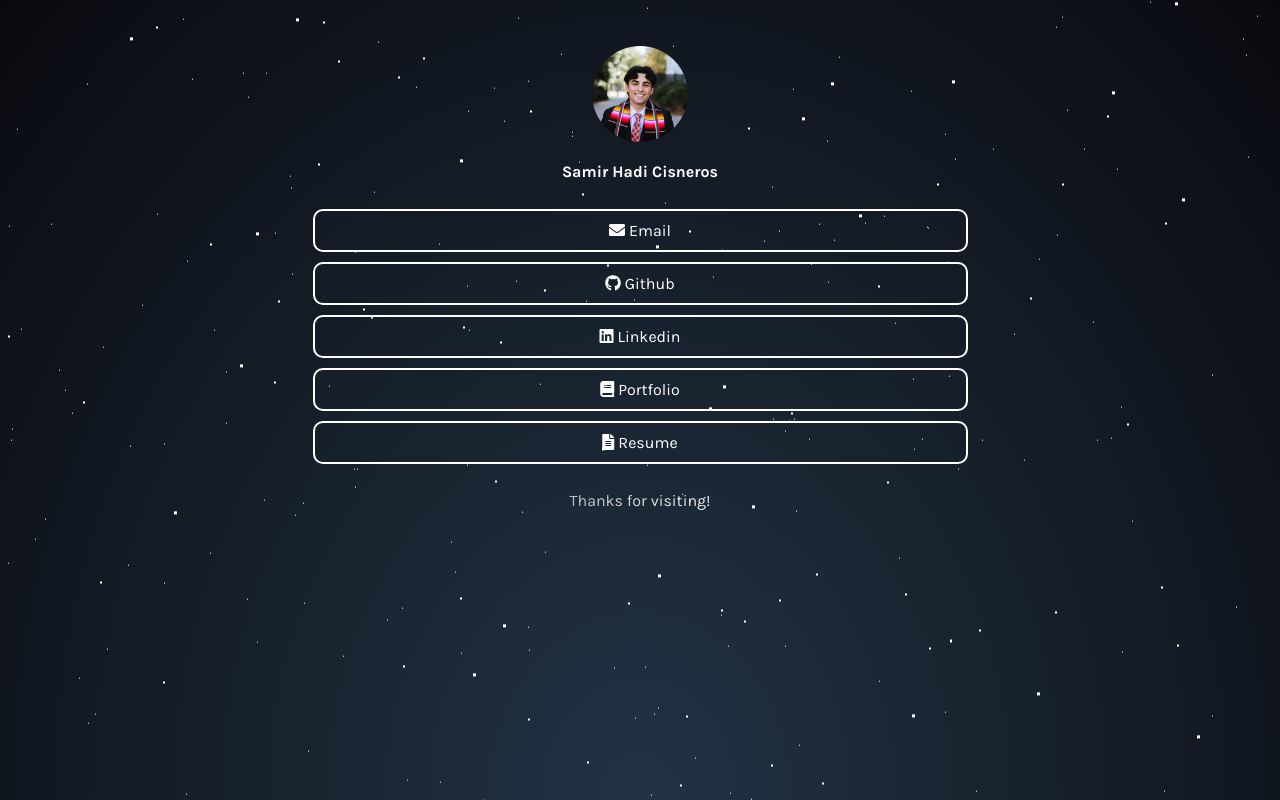
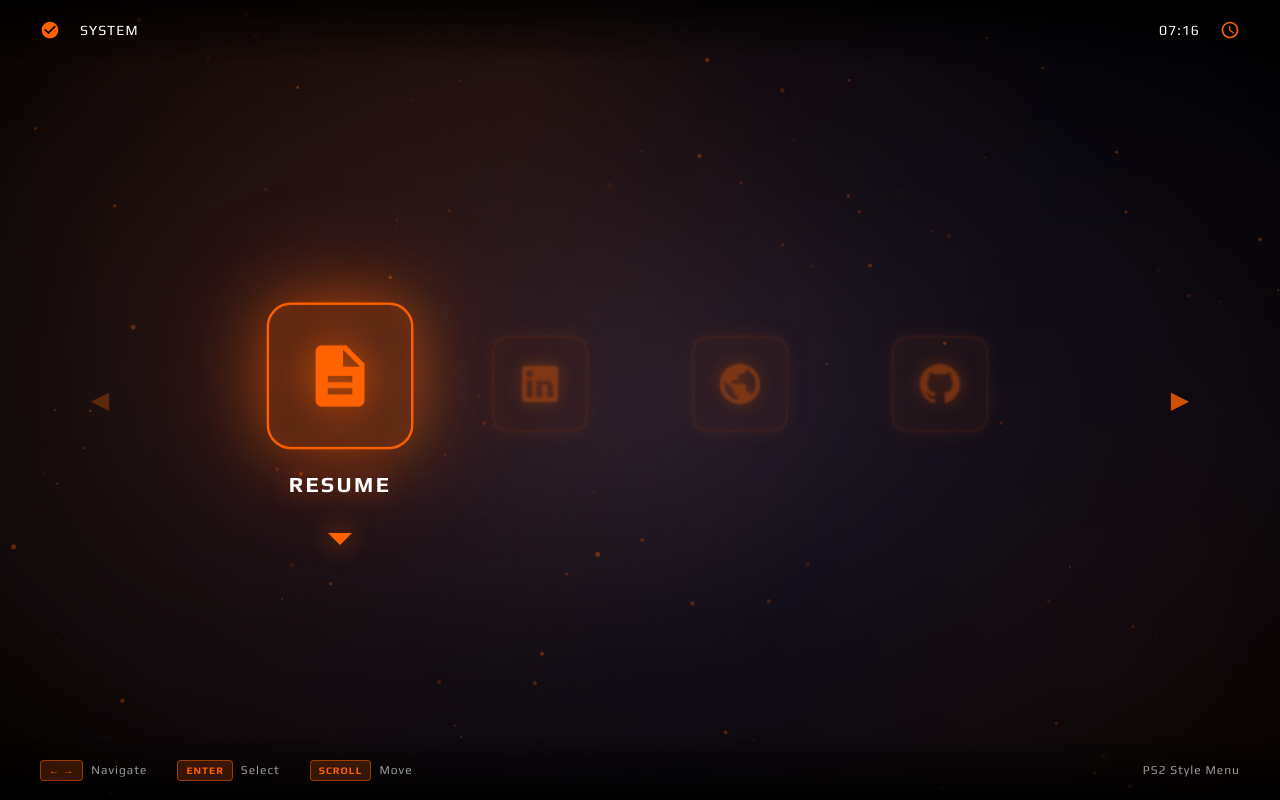
Before and after one commit to samirhadii/samirhadii.github.io, a plain HTML site: page index.html in a window 1280 px wide. Drawn offline with Linux system fonts and the light colour scheme.

Commit message:
Use game menu styling

```diff
--- a/index.html
+++ b/index.html
@@ -10,64 +10,102 @@
     <title>Samir Hadi Cisneros | Links</title>
     <!-- Favicon -->
     <link rel="icon" href="ProfPic.jpeg" type="image/x-icon" />
-    <!-- Font Awesome icons -->
-    <link
-      rel="stylesheet"
-      href="https://use.fontawesome.com/releases/v5.8.1/css/all.css"
-    />
-    <!-- Core theme CSS -->
-    <link rel="stylesheet" href="links.css" />
-  </head>
+    <link rel="stylesheet" href="menu.css">
+</head>
+<body>
+    <!-- Background Layers -->
+    <div id="background"></div>
+    <canvas id="canvas"></canvas>
+    <div class="particles"></div>
+    <div class="launch-overlay" id="launchOverlay"></div>
 
-  <body>
-    <!-- Parallax Pixel Background Animation -->
-    <section class="animated-background">
-      <div id="stars1"></div>
-      <div id="stars2"></div>
-      <div id="stars3"></div>
-    </section>
-    <!-- End of Parallax Pixel Background Animation -->
-
-    <a id="profilePicture" href="#popup">
-      <img src="ProfPic.jpeg" alt="Samir Hadi Cisneros Profile Picture" />
-    </a>
-
-    <div class="overlay" id="popup">
-      <div class="popup">
-        <div class="popup-photo">
-          <a src="ProfPic.jpeg" target="_blank">
-            <img src="ProfPic.jpeg" alt="Profile Picture" />
-          </a>
+    <!-- Top Bar -->
+    <div class="top-bar">
+        <div class="top-left">
+            <svg class="icon-small" viewBox="0 0 24 24">
+                <path d="M12 2C6.48 2 2 6.48 2 12s4.48 10 10 10 10-4.48 10-10S17.52 2 12 2zm-2 15l-5-5 1.41-1.41L10 14.17l7.59-7.59L19 8l-9 9z"/>
+            </svg>
+            <span>SYSTEM</span>
         </div>
-
-        <a class="popup-close" onclick="history.back()">&times;</a>
-      </div>
+        <div class="top-right">
+            <span id="clock">12:34</span>
+            <svg class="icon-small" viewBox="0 0 24 24">
+                <path d="M12 2C6.48 2 2 6.48 2 12s4.48 10 10 10 10-4.48 10-10S17.52 2 12 2zm0 18c-4.41 0-8-3.59-8-8s3.59-8 8-8 8 3.59 8 8-3.59 8-8 8zm.5-13H11v6l5.25 3.15.75-1.23-4.5-2.67z"/>
+            </svg>
+        </div>
     </div>
 
-    <div id="userName">Samir Hadi Cisneros</div>
+    <!-- Main Menu -->
+    <div class="menu-container">
+        <div class="menu-row" id="menuRow">
+            <div class="side-indicator left" id="leftIndicator">◀</div>
 
-    <div id="links">
-      <a class="link" href="mailto:samirhadi929@gmail.com">
-        <i class="fas fa-envelope">&nbsp;</i>Email
-      </a>
-      <a class="link" href="https://github.com/samirhadii" target="_blank">
-        <i class="fab fa-github">&nbsp;</i>Github
-      </a>
-      <a
-        class="link"
-        href="https://www.linkedin.com/in/samirhadi/"
-        target="_blank"
-      >
-        <i class="fab fa-linkedin">&nbsp;</i>Linkedin
-      </a>
-      <a class="link" href="portfolio.html" target="_blank">
-        <i class="fas fa-book">&nbsp;</i>Portfolio
-      </a>
-      <a class="link" href="SamirHadiCisneros_Resume.pdf" target="_blank">
-        <i class="fas fa-file-alt">&nbsp;</i>Resume
-      </a>
+            <div class="menu-item active" data-index="0" data-url="SamirHadiCisneros_Resume.pdf">
+                <div class="icon-wrapper">
+                    <svg class="icon-svg" viewBox="0 0 24 24">
+                        <path d="M14 2H6c-1.1 0-1.99.9-1.99 2L4 20c0 1.1.89 2 1.99 2H18c1.1 0 2-.9 2-2V8l-6-6zm2 16H8v-2h8v2zm0-4H8v-2h8v2zm-3-5V3.5L18.5 9H13z"/>
+                    </svg>
+                </div>
+                <div class="item-label">Resume</div>
+                <div class="selection-arrow"></div>
+            </div>
+
+            <div class="menu-item" data-index="1" data-url="https://www.linkedin.com/in/samirhadi/">
+                <div class="icon-wrapper">
+                    <svg class="icon-svg" viewBox="0 0 24 24">
+                        <path d="M19 3a2 2 0 0 1 2 2v14a2 2 0 0 1-2 2H5a2 2 0 0 1-2-2V5a2 2 0 0 1 2-2h14m-.5 15.5v-5.3a3.26 3.26 0 0 0-3.26-3.26c-.85 0-1.84.52-2.32 1.3v-1.11h-2.79v8.37h2.79v-4.93c0-.77.62-1.4 1.39-1.4a1.4 1.4 0 0 1 1.4 1.4v4.93h2.79M6.88 8.56a1.68 1.68 0 0 0 1.68-1.68c0-.93-.75-1.69-1.68-1.69a1.69 1.69 0 0 0-1.69 1.69c0 .93.76 1.68 1.69 1.68m1.39 9.94v-8.37H5.5v8.37h2.77z"/>
+                    </svg>
+                </div>
+                <div class="item-label">LinkedIn</div>
+                <div class="selection-arrow"></div>
+            </div>
+
+            <div class="menu-item" data-index="2" data-url="portfolio.html">
+                <div class="icon-wrapper">
+                    <svg class="icon-svg" viewBox="0 0 24 24">
+                        <path d="M12 2C6.48 2 2 6.48 2 12s4.48 10 10 10 10-4.48 10-10S17.52 2 12 2zm-1 17.93c-3.95-.49-7-3.85-7-7.93 0-.62.08-1.21.21-1.79L9 15v1c0 1.1.9 2 2 2v1.93zm6.9-2.54c-.26-.81-1-1.39-1.9-1.39h-1v-3c0-.55-.45-1-1-1H8v-2h2c.55 0 1-.45 1-1V7h2c1.1 0 2-.9 2-2v-.41c2.93 1.19 5 4.06 5 7.41 0 2.08-.8 3.97-2.1 5.39z"/>
+                    </svg>
+                </div>
+                <div class="item-label">Portfolio</div>
+                <div class="selection-arrow"></div>
+            </div>
+
+            <div class="menu-item" data-index="3" data-url="https://github.com/samirhadii">
+                <div class="icon-wrapper">
+                    <svg class="icon-svg" viewBox="0 0 24 24">
+                        <path d="M12 2C6.477 2 2 6.477 2 12c0 4.42 2.865 8.17 6.839 9.49.5.092.682-.217.682-.482 0-.237-.008-.866-.013-1.7-2.782.604-3.369-1.34-3.369-1.34-.454-1.156-1.11-1.464-1.11-1.464-.908-.62.069-.608.069-.608 1.003.07 1.531 1.03 1.531 1.03.892 1.529 2.341 1.087 2.91.832.092-.647.35-1.088.636-1.338-2.22-.253-4.555-1.11-4.555-4.943 0-1.091.39-1.984 1.029-2.683-.103-.253-.446-1.27.098-2.647 0 0 .84-.269 2.75 1.025A9.578 9.578 0 0112 6.836c.85.004 1.705.114 2.504.336 1.909-1.294 2.747-1.025 2.747-1.025.546 1.377.203 2.394.1 2.647.64.699 1.028 1.592 1.028 2.683 0 3.842-2.339 4.687-4.566 4.935.359.309.678.919.678 1.852 0 1.336-.012 2.415-.012 2.743 0 .267.18.578.688.48C19.138 20.167 22 16.418 22 12c0-5.523-4.477-10-10-10z"/>
+                    </svg>
+                </div>
+                <div class="item-label">GitHub</div>
+                <div class="selection-arrow"></div>
+            </div>
+
+            <div class="side-indicator right" id="rightIndicator">▶</div>
+        </div>
     </div>
 
-    <div id="message">Thanks for visiting!</div>
-  </body>
+    <!-- Bottom Bar -->
+    <div class="bottom-bar">
+        <div class="controls-hint">
+            <div class="hint-item">
+                <span class="key">← →</span>
+                <span>Navigate</span>
+            </div>
+            <div class="hint-item">
+                <span class="key">ENTER</span>
+                <span>Select</span>
+            </div>
+            <div class="hint-item">
+                <span class="key">SCROLL</span>
+                <span>Move</span>
+            </div>
+        </div>
+        <div class="swipe-hint">
+            <span>← Swipe to navigate →</span>
+        </div>
+        <div>PS2 Style Menu</div>
+    </div>
+
+    <script src="menu.js"></script>
+</body>
 </html>
--- /dev/null
+++ b/menu.css
@@ -0,0 +1,341 @@
+@import url('https://fonts.googleapis.com/css2?family=Play:wght@400;700&display=swap');
+
+        * {
+            margin: 0;
+            padding: 0;
+            box-sizing: border-box;
+            user-select: none;
+            -webkit-user-select: none;
+            touch-action: manipulation;
+        }
+
+        body {
+            font-family: 'Play', sans-serif;
+            background: #000;
+            overflow: hidden;
+            height: 100vh;
+            width: 100vw;
+            position: relative;
+        }
+
+        /* Animated Background */
+        #background {
+            position: fixed;
+            top: 0;
+            left: 0;
+            width: 100%;
+            height: 100%;
+            background: radial-gradient(ellipse at center, #1a1a2e 0%, #0d0d1a 40%, #000000 100%);
+            z-index: 0;
+        }
+
+        #canvas {
+            position: fixed;
+            top: 0;
+            left: 0;
+            width: 100%;
+            height: 100%;
+            z-index: 1;
+            opacity: 0.6;
+        }
+
+        /* Top Bar */
+        .top-bar {
+            position: fixed;
+            top: 0;
+            left: 0;
+            right: 0;
+            height: 60px;
+            background: linear-gradient(to bottom, rgba(0,0,0,0.8), transparent);
+            display: flex;
+            justify-content: space-between;
+            align-items: center;
+            padding: 0 40px;
+            z-index: 10;
+            color: #fff;
+            font-size: 14px;
+            letter-spacing: 1px;
+        }
+
+        .top-left, .top-right {
+            display: flex;
+            align-items: center;
+            gap: 20px;
+        }
+
+        .icon-small {
+            width: 20px;
+            height: 20px;
+            fill: #ff6200;
+        }
+
+        /* Main Menu Container */
+        .menu-container {
+            position: fixed;
+            top: 50%;
+            left: 50%;
+            transform: translate(-50%, -50%);
+            width: 100%;
+            max-width: 1200px;
+            z-index: 5;
+            padding: 0 20px;
+        }
+
+        .menu-row {
+            display: flex;
+            justify-content: center;
+            align-items: center;
+            gap: 80px;
+            position: relative;
+            height: 200px;
+        }
+
+        /* Menu Items */
+        .menu-item {
+            position: relative;
+            display: flex;
+            flex-direction: column;
+            align-items: center;
+            cursor: pointer;
+            transition: all 0.3s cubic-bezier(0.4, 0, 0.2, 1);
+            opacity: 0.4;
+            transform: scale(0.8);
+        }
+
+        .menu-item.active {
+            opacity: 1;
+            transform: scale(1.2);
+        }
+
+        .menu-item:not(.active) {
+            filter: blur(1px);
+        }
+
+        /* Icon Container */
+        .icon-wrapper {
+            width: 120px;
+            height: 120px;
+            background: rgba(255, 98, 0, 0.1);
+            border: 2px solid rgba(255, 98, 0, 0.3);
+            border-radius: 20px;
+            display: flex;
+            justify-content: center;
+            align-items: center;
+            position: relative;
+            box-shadow: 0 0 30px rgba(255, 98, 0, 0.2),
+                        inset 0 0 30px rgba(255, 98, 0, 0.05);
+            transition: all 0.3s ease;
+        }
+
+        .menu-item.active .icon-wrapper {
+            background: rgba(255, 98, 0, 0.2);
+            border-color: #ff6200;
+            box-shadow: 0 0 50px rgba(255, 98, 0, 0.5),
+                        0 0 100px rgba(255, 98, 0, 0.3),
+                        inset 0 0 30px rgba(255, 98, 0, 0.2);
+            animation: pulse 2s infinite;
+        }
+
+        @keyframes pulse {
+            0%, 100% { transform: scale(1); }
+            50% { transform: scale(1.02); }
+        }
+
+        /* Icons - Orange Color #ff6200 */
+        .icon-svg {
+            width: 60px;
+            height: 60px;
+            fill: #ff6200;
+            filter: drop-shadow(0 0 10px rgba(255, 98, 0, 0.8));
+            transition: all 0.3s ease;
+        }
+
+        .menu-item.active .icon-svg {
+            filter: drop-shadow(0 0 20px rgba(255, 98, 0, 1));
+        }
+
+        /* Label */
+        .item-label {
+            margin-top: 20px;
+            color: #fff;
+            font-size: 18px;
+            font-weight: 700;
+            letter-spacing: 2px;
+            text-transform: uppercase;
+            opacity: 0;
+            transform: translateY(10px);
+            transition: all 0.3s ease;
+            text-shadow: 0 0 20px rgba(255, 98, 0, 0.5);
+        }
+
+        .menu-item.active .item-label {
+            opacity: 1;
+            transform: translateY(0);
+        }
+
+        /* Selection Arrow */
+        .selection-arrow {
+            position: absolute;
+            bottom: -40px;
+            left: 50%;
+            transform: translateX(-50%);
+            width: 0;
+            height: 0;
+            border-left: 10px solid transparent;
+            border-right: 10px solid transparent;
+            border-top: 10px solid #ff6200;
+            opacity: 0;
+            transition: opacity 0.3s;
+            filter: drop-shadow(0 0 10px rgba(255, 98, 0, 0.8));
+        }
+
+        .menu-item.active .selection-arrow {
+            opacity: 1;
+        }
+
+        /* Side Indicators */
+        .side-indicator {
+            position: absolute;
+            top: 50%;
+            transform: translateY(-50%);
+            width: 40px;
+            height: 40px;
+            display: flex;
+            align-items: center;
+            justify-content: center;
+            color: #ff6200;
+            font-size: 24px;
+            opacity: 0.3;
+            transition: opacity 0.3s;
+        }
+
+        .side-indicator.left {
+            left: 20px;
+        }
+
+        .side-indicator.right {
+            right: 20px;
+        }
+
+        .side-indicator.visible {
+            opacity: 0.8;
+        }
+
+        /* Bottom Bar */
+        .bottom-bar {
+            position: fixed;
+            bottom: 0;
+            left: 0;
+            right: 0;
+            height: 60px;
+            background: linear-gradient(to top, rgba(0,0,0,0.9), transparent);
+            display: flex;
+            justify-content: space-between;
+            align-items: center;
+            padding: 0 40px;
+            z-index: 10;
+            color: rgba(255,255,255,0.6);
+            font-size: 12px;
+            letter-spacing: 1px;
+        }
+
+        .controls-hint {
+            display: flex;
+            gap: 30px;
+        }
+
+        .hint-item {
+            display: flex;
+            align-items: center;
+            gap: 8px;
+        }
+
+        .key {
+            background: rgba(255,98,0,0.2);
+            border: 1px solid rgba(255,98,0,0.5);
+            padding: 4px 8px;
+            border-radius: 4px;
+            color: #ff6200;
+            font-weight: bold;
+            font-size: 10px;
+        }
+
+        /* Swipe hint for mobile */
+        .swipe-hint {
+            display: none;
+        }
+
+        @media (max-width: 768px) {
+            .menu-row {
+                gap: 40px;
+                height: 150px;
+            }
+
+            .icon-wrapper {
+                width: 80px;
+                height: 80px;
+            }
+
+            .icon-svg {
+                width: 40px;
+                height: 40px;
+            }
+
+            .item-label {
+                font-size: 14px;
+            }
+
+            .controls-hint {
+                display: none;
+            }
+
+            .swipe-hint {
+                display: flex;
+                align-items: center;
+                gap: 10px;
+            }
+
+            .top-bar, .bottom-bar {
+                padding: 0 20px;
+            }
+        }
+
+        /* Ambient particles overlay */
+        .particles {
+            position: fixed;
+            top: 0;
+            left: 0;
+            width: 100%;
+            height: 100%;
+            pointer-events: none;
+            z-index: 2;
+            background-image:
+                radial-gradient(circle at 20% 50%, rgba(255,98,0,0.1) 0%, transparent 50%),
+                radial-gradient(circle at 80% 80%, rgba(255,98,0,0.05) 0%, transparent 50%),
+                radial-gradient(circle at 40% 20%, rgba(255,98,0,0.08) 0%, transparent 50%);
+            animation: ambientMove 20s ease-in-out infinite;
+        }
+
+        @keyframes ambientMove {
+            0%, 100% { transform: translate(0, 0) scale(1); }
+            33% { transform: translate(30px, -30px) scale(1.1); }
+            66% { transform: translate(-20px, 20px) scale(0.9); }
+        }
+
+        /* Launch effect */
+        .launch-overlay {
+            position: fixed;
+            top: 0;
+            left: 0;
+            width: 100%;
+            height: 100%;
+            background: #ff6200;
+            opacity: 0;
+            pointer-events: none;
+            z-index: 100;
+            transition: opacity 0.3s;
+        }
+
+        .launch-overlay.active {
+            opacity: 1;
+        }
--- /dev/null
+++ b/menu.js
@@ -0,0 +1,221 @@
+// Menu Logic
+        let currentIndex = 0;
+        const items = document.querySelectorAll('.menu-item');
+        const totalItems = items.length;
+        let isAnimating = false;
+
+        // Clock
+        function updateClock() {
+            const now = new Date();
+            const hours = String(now.getHours()).padStart(2, '0');
+            const minutes = String(now.getMinutes()).padStart(2, '0');
+            document.getElementById('clock').textContent = `${hours}:${minutes}`;
+        }
+        setInterval(updateClock, 1000);
+        updateClock();
+
+        // Update Menu State
+        function updateMenu() {
+            items.forEach((item, index) => {
+                item.classList.remove('active');
+                if (index === currentIndex) {
+                    item.classList.add('active');
+                }
+            });
+
+            // Update indicators
+            document.getElementById('leftIndicator').classList.toggle('visible', currentIndex > 0);
+            document.getElementById('rightIndicator').classList.toggle('visible', currentIndex < totalItems - 1);
+        }
+
+        // Navigation
+        function navigate(direction) {
+            if (isAnimating) return;
+
+            if (direction === 'next' && currentIndex < totalItems - 1) {
+                currentIndex++;
+                updateMenu();
+            } else if (direction === 'prev' && currentIndex > 0) {
+                currentIndex--;
+                updateMenu();
+            }
+        }
+
+        // Selection
+        function selectCurrent() {
+            const currentItem = items[currentIndex];
+            const url = currentItem.getAttribute('data-url');
+
+            // Visual feedback
+            const overlay = document.getElementById('launchOverlay');
+            overlay.classList.add('active');
+
+            setTimeout(() => {
+                window.open(url, '_blank');
+                overlay.classList.remove('active');
+            }, 300);
+        }
+
+        // Keyboard Controls
+        document.addEventListener('keydown', (e) => {
+            switch(e.key) {
+                case 'ArrowRight':
+                case 'Right':
+                    e.preventDefault();
+                    navigate('next');
+                    break;
+                case 'ArrowLeft':
+                case 'Left':
+                    e.preventDefault();
+                    navigate('prev');
+                    break;
+                case 'Enter':
+                case ' ':
+                    e.preventDefault();
+                    selectCurrent();
+                    break;
+            }
+        });
+
+        // Scroll Controls
+        let scrollTimeout;
+        let lastScrollTime = 0;
+
+        document.addEventListener('wheel', (e) => {
+            e.preventDefault();
+
+            const now = Date.now();
+            if (now - lastScrollTime < 200) return;
+            lastScrollTime = now;
+
+            if (e.deltaY > 0 || e.deltaX > 0) {
+                navigate('next');
+            } else {
+                navigate('prev');
+            }
+        }, { passive: false });
+
+        // Touch/Swipe Controls
+        let touchStartX = 0;
+        let touchStartY = 0;
+        let touchEndX = 0;
+
+        document.addEventListener('touchstart', (e) => {
+            touchStartX = e.changedTouches[0].screenX;
+            touchStartY = e.changedTouches[0].screenY;
+        }, { passive: true });
+
+        document.addEventListener('touchend', (e) => {
+            touchEndX = e.changedTouches[0].screenX;
+            handleSwipe();
+        }, { passive: true });
+
+        function handleSwipe() {
+            const swipeThreshold = 50;
+            const diff = touchStartX - touchEndX;
+
+            if (Math.abs(diff) > swipeThreshold) {
+                if (diff > 0) {
+                    navigate('next');
+                } else {
+                    navigate('prev');
+                }
+            }
+        }
+
+        // Click on items
+        items.forEach((item, index) => {
+            item.addEventListener('click', () => {
+                currentIndex = index;
+                updateMenu();
+                setTimeout(selectCurrent, 200);
+            });
+        });
+
+        // Particle Background Animation
+        const canvas = document.getElementById('canvas');
+        const ctx = canvas.getContext('2d');
+
+        let width, height;
+        let particles = [];
+
+        function resize() {
+            width = canvas.width = window.innerWidth;
+            height = canvas.height = window.innerHeight;
+        }
+
+        window.addEventListener('resize', resize);
+        resize();
+
+        class Particle {
+            constructor() {
+                this.reset();
+            }
+
+            reset() {
+                this.x = Math.random() * width;
+                this.y = Math.random() * height;
+                this.size = Math.random() * 2 + 0.5;
+                this.speedX = (Math.random() - 0.5) * 0.5;
+                this.speedY = (Math.random() - 0.5) * 0.5;
+                this.opacity = Math.random() * 0.5 + 0.1;
+                this.life = Math.random() * 100 + 100;
+            }
+
+            update() {
+                this.x += this.speedX;
+                this.y += this.speedY;
+                this.life--;
+
+                if (this.life <= 0 || this.x < 0 || this.x > width || this.y < 0 || this.y > height) {
+                    this.reset();
+                }
+            }
+
+            draw() {
+                ctx.beginPath();
+                ctx.arc(this.x, this.y, this.size, 0, Math.PI * 2);
+                ctx.fillStyle = `rgba(255, 98, 0, ${this.opacity})`;
+                ctx.fill();
+            }
+        }
+
+        // Create particles
+        for (let i = 0; i < 100; i++) {
+            particles.push(new Particle());
+        }
+
+        // Animation loop
+        function animate() {
+            ctx.clearRect(0, 0, width, height);
+
+            // Draw connecting lines
+            particles.forEach((p1, i) => {
+                particles.slice(i + 1).forEach(p2 => {
+                    const dx = p1.x - p2.x;
+                    const dy = p1.y - p2.y;
+                    const distance = Math.sqrt(dx * dx + dy * dy);
+
+                    if (distance < 150) {
+                        ctx.beginPath();
+                        ctx.moveTo(p1.x, p1.y);
+                        ctx.lineTo(p2.x, p2.y);
+                        ctx.strokeStyle = `rgba(255, 98, 0, ${0.1 * (1 - distance / 150)})`;
+                        ctx.lineWidth = 0.5;
+                        ctx.stroke();
+                    }
+                });
+            });
+
+            particles.forEach(p => {
+                p.update();
+                p.draw();
+            });
+
+            requestAnimationFrame(animate);
+        }
+
+        animate();
+
+        // Initial update
+        updateMenu();
```
Also changed, not shown: blog/blog.css (line endings or trailing spaces), blog/blog.js (line endings or trailing spaces), blog/index.html (line endings or trailing spaces), links.css (line endings or trailing spaces), 4 other files.
